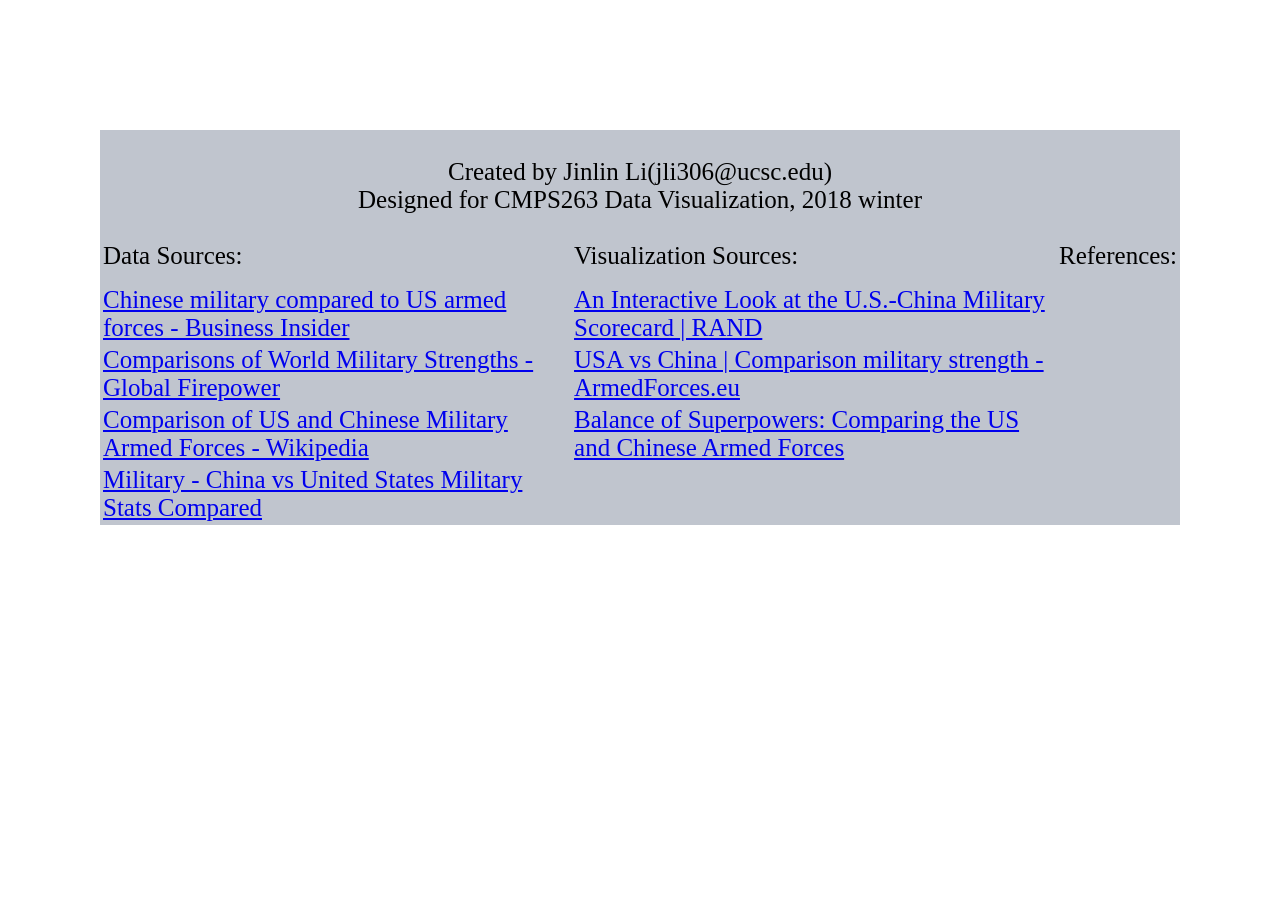
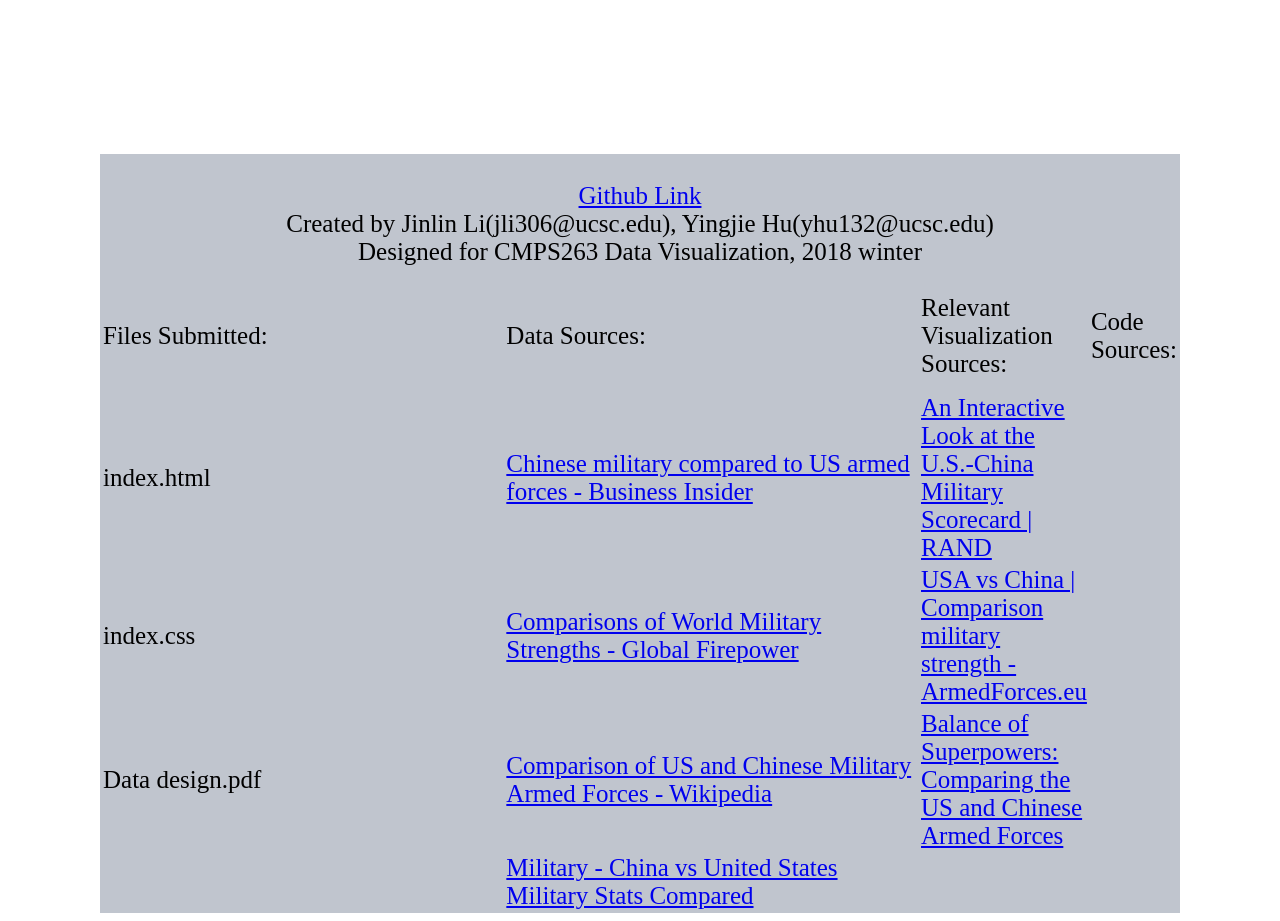
Before and after one commit to Jinlinli306/USChinaMilComp, a plain HTML site: page index.html in a window 1280 px wide. Shown: the part 520-1441 px from the top of the page. Before the commit the page ends 1053 px from the top, so only its background shows below. Drawn offline with nearby package versions, Linux system fonts and the light colour scheme.

Commit message:
Update index.html

```diff
--- a/index.html
+++ b/index.html
@@ -3,7 +3,7 @@
 
   <head>
     <meta charset="utf-8">
-    <title>Us-China Military Comparison</title>
+    <title>US vs China: A Military Comparison</title>
     <!-- CSS Stylesheet -->
     <link rel="stylesheet" type="text/css" href="index.css">
     <!-- D3.js Source -->
@@ -11,8 +11,9 @@
   </head>
 
   <body>
-    <h1 style = "text-align:center; font-weight: 400; font-size: 50px"><bold>Us-China Military Comparison</bold></h1>
-      <div style = "text-align:center;">
+
+        <h1 style = "text-align:center;"><bold>US vs China: A Military Comparison</bold></h1>
+          <div style = "text-align:left;">
           <p>
           The “rise” of China is based on her rapid and sustained economic growth, which includes an upgrade of China’s military power. China is not a military superpower like the United States, but after decades of increasing its military budget and deploying modern weapons systems, China can now challenge the accustomed status quo of America dictating the strategic agenda in the Asia Pacific region.
           </p>
@@ -22,58 +23,67 @@
       <div id = "footer">
       <p style = "text-align:center;">
           <br>
-          Created by Jinlin Li(jli306@ucsc.edu)
+          <a href="https://jinlinli306.github.io/USChinaMilComp/">Github Link</a>
+          <br>
+          Created by Jinlin Li(jli306@ucsc.edu), Yingjie Hu(yhu132@ucsc.edu)
           <br>
            Designed for CMPS263 Data Visualization, 2018 winter
-          <br>
           </p>
           <table>
               <tbody>
                   <tr id = "header">
-                  <td class = "firstcolumn">Data Sources:</td>
-                <td class = "secondcolumn">Visualization Sources:</td>
-                      <td class = "lastcolumn">References:</td>
+                  <td class = "firstcolumn">Files Submitted:</td>
+                  <td class = "secondcolumn">Data Sources:</td>
+                  <td class = "thirdcolumn">Relevant Visualization Sources:</td>
+                  <td class = "lastcolumn">Code Sources:</td>
                   </tr>
 
                   <tr>
                   <td class = "firstcolumn"></td>
                 <td class = "secondcolumn"></td>
+                      <td class = "thirdcolumn"></td>
                       <td class = "lastcolumn"></td>
                   </tr>
 
                   <tr>
                   <td class = "firstcolumn"></td>
                 <td class = "secondcolumn"></td>
+                      <td class = "thirdcolumn"></td>
                       <td class = "lastcolumn"></td>
                   </tr>
 
                   <tr>
                   <td class = "firstcolumn"></td>
                 <td class = "secondcolumn"></td>
+                      <td class = "thirdcolumn"></td>
                       <td class = "lastcolumn"></td>
                   </tr>
 
                   <tr>
-    <td class="firstcolumn"><a href = "http://www.businessinsider.com/chinese-us-military-comparison-2016-8">Chinese military compared to US armed forces - Business Insider</a></td>
-    <td class="secondcolumn"><a href = "https://www.rand.org/paf/projects/us-china-scorecard.html"> An Interactive Look at the U.S.-China Military Scorecard | RAND</a> </td>
+    <td class = "firstcolumn">index.html</td>
+    <td class="secondcolumn"><a href = "http://www.businessinsider.com/chinese-us-military-comparison-2016-8">Chinese military compared to US armed forces - Business Insider</a></td>
+    <td class="thirdcolumn"><a href = "https://www.rand.org/paf/projects/us-china-scorecard.html"> An Interactive Look at the U.S.-China Military Scorecard | RAND</a> </td>
     <td class="lastcolumn"></td>
   </tr>
 
                    <tr>
-    <td class="firstcolumn"><a href = "https://www.globalfirepower.com/countries-comparison-detail.asp?form=form&country1=china&country2=united-states-of-america&Submit=COMPARE">Comparisons of World Military Strengths - Global Firepower</a></td>
-    <td class="secondcolumn"><a href = "http://armedforces.eu/compare/country_USA_vs_China"> USA vs China | Comparison military strength - ArmedForces.eu</a> </td>
+    <td class = "firstcolumn">index.css</td>
+    <td class="secondcolumn"><a href = "https://www.globalfirepower.com/countries-comparison-detail.asp?form=form&country1=china&country2=united-states-of-america&Submit=COMPARE">Comparisons of World Military Strengths - Global Firepower</a></td>
+    <td class="thirdcolumn"><a href = "http://armedforces.eu/compare/country_USA_vs_China"> USA vs China | Comparison military strength - ArmedForces.eu</a> </td>
     <td class="lastcolumn"></td>
   </tr>
 
                   <tr>
-    <td class="firstcolumn"><a href = "https://en.wikipedia.org/wiki/Comparison_of_US_and_Chinese_Military_Armed_Forces">Comparison of US and Chinese Military Armed Forces - Wikipedia</a></td>
-    <td class="secondcolumn"><a href = "http://www.visualcapitalist.com/balance-of-superpowers-comparing-the-us-and-chinese-armed-forces/"> Balance of Superpowers: Comparing the US and Chinese Armed Forces</a> </td>
+    <td class = "firstcolumn">Data design.pdf</td>
+    <td class="secondcolumn"><a href = "https://en.wikipedia.org/wiki/Comparison_of_US_and_Chinese_Military_Armed_Forces">Comparison of US and Chinese Military Armed Forces - Wikipedia</a></td>
+    <td class="thirdcolumn"><a href = "http://www.visualcapitalist.com/balance-of-superpowers-comparing-the-us-and-chinese-armed-forces/"> Balance of Superpowers: Comparing the US and Chinese Armed Forces</a> </td>
     <td class="lastcolumn"></td>
   </tr>
 
                   <tr>
-    <td class="firstcolumn"><a href = "http://www.nationmaster.com/country-info/compare/China/United-States/Military">Military - China vs United States Military Stats Compared</a></td>
-    <td class="secondcolumn"></td>
+    <td class = "firstcolumn"></td>
+    <td class="secondcolumn"><a href = "http://www.nationmaster.com/country-info/compare/China/United-States/Military">Military - China vs United States Military Stats Compared</a></td>
+    <td class="thirdcolumn"></td>
     <td class="lastcolumn"></td>
   </tr>
               </tbody>
```
